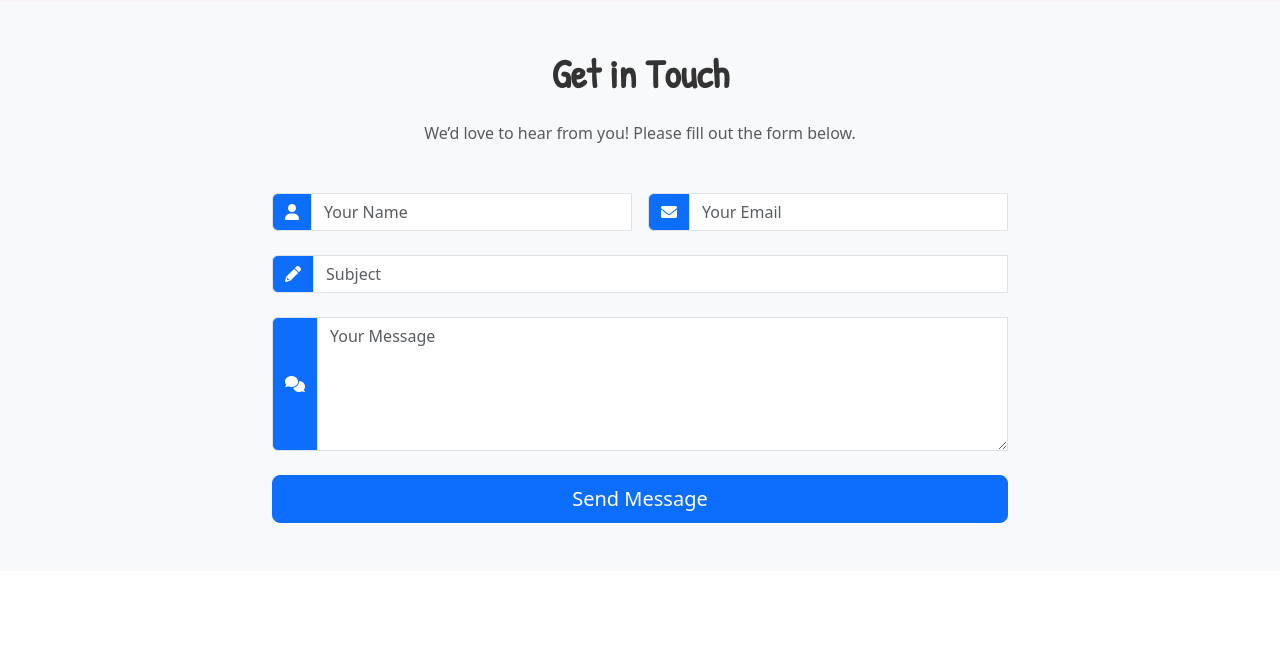
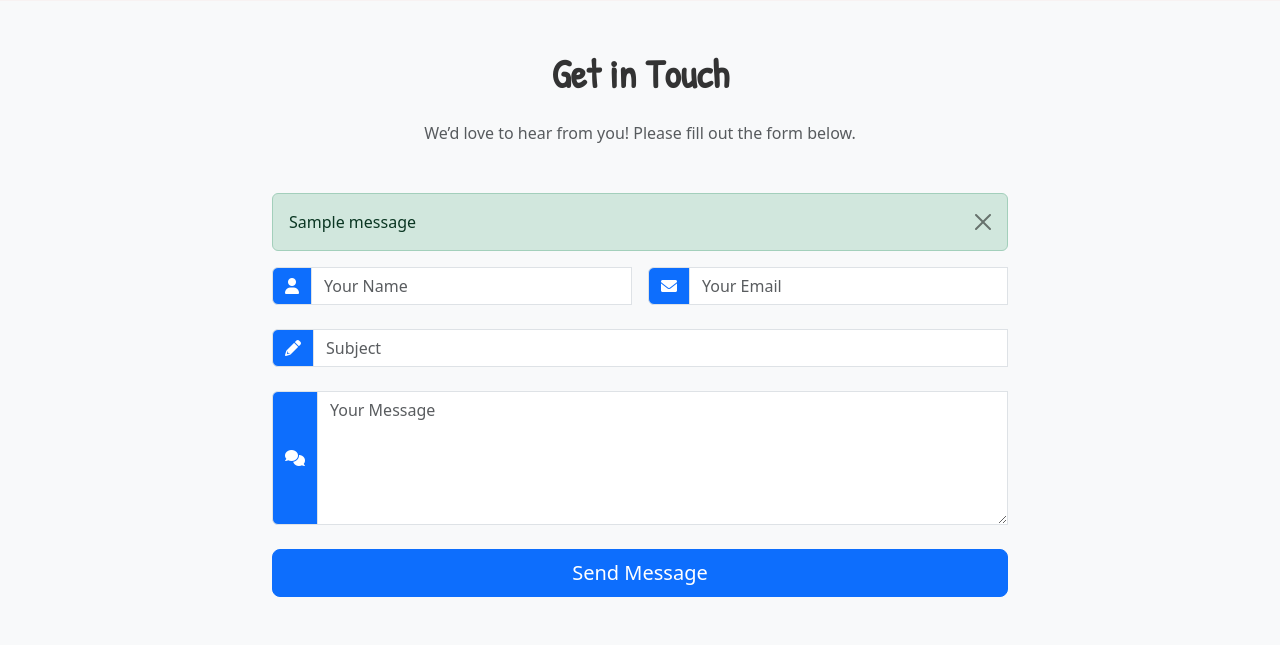
Before and after one commit to Ajay-2005/IdeaBox, a Django app: page / in a window 1280 px wide. Shown: the part 1638-2283 px from the top of the page. Before the commit the page ends 2161 px from the top, so only its background shows below. Run offline with Django 5.2, Linux system fonts and the light colour scheme; tables that the repository leaves empty hold one stand-in row (values such as "Sample post"); one stand-in notice (Sample message) is shown.

Commit message:
Configured smtp server to send email from contact form

```diff
--- a/incubator/views.py
+++ b/incubator/views.py
@@ -1,7 +1,29 @@
-from django.shortcuts import render
-from django.http import HttpResponse
-# Create your views here.
-
+from django.shortcuts import render, redirect
+from django.core.mail import send_mail
+from django.contrib import messages
+from django.conf import settings
 
 def home(request):
+    if request.method == "POST":
+        name = request.POST.get('name', '').strip()
+        email = request.POST.get('email', '').strip()
+        subject = request.POST.get('subject', '').strip()
+        message = request.POST.get('message', '').strip()
+        fullmessage = f"Message from {name}:\nReply to {email} \n{message}"
+
+        try:
+            send_mail(
+                subject=subject,
+                message=fullmessage,
+                from_email=settings.EMAIL_HOST_USER,
+                recipient_list=['testcodeaj123@gmail.com'],
+                fail_silently=False
+            )
+            messages.success(request, "Your message has been sent successfully")
+            return redirect('home')
+
+        except Exception as e:
+            print(e)
+            messages.error(request, "Failed to send the message. Please try again.")
+
     return render(request, 'home.html')
--- a/templates/home.html
+++ b/templates/home.html
@@ -95,7 +95,16 @@
         <p class="text-center mb-5 text-muted">We’d love to hear from you! Please fill out the form below.</p>
         <div class="row justify-content-center">
             <div class="col-lg-8 col-md-10">
+                {% if messages %}
+                    {% for message in messages %}
+                        <div class="alert {% if message.tags %}alert-{{ message.tags }}{% else %}alert-info{% endif %} alert-dismissible fade show" role="alert">
+                            {{ message }}
+                            <button type="button" class="btn-close" data-bs-dismiss="alert" aria-label="Close"></button>
+                        </div>
+                    {% endfor %}
+                {% endif %}
                 <form action="" method="POST" novalidate>
+                    {% csrf_token %}
                     <div class="row g-3">
                         <div class="col-md-6">
                             <label for="name" class="form-label visually-hidden">Your Name</label>
--- a/templates/partials/bootstrap.html
+++ b/templates/partials/bootstrap.html
@@ -9,7 +9,7 @@
     {% load static %}
 
     <link rel="stylesheet" href="{% static 'style.css' %}">
-    <script src="{% static 'js/script.js' %}"></script>
+    <script src="{% static 'script.js' %}"></script>
 
     <link href="https://cdn.jsdelivr.net/npm/bootstrap@5.3.3/dist/css/bootstrap.min.css" rel="stylesheet"
         integrity="sha384-QWTKZyjpPEjISv5WaRU9OFeRpok6YctnYmDr5pNlyT2bRjXh0JMhjY6hW+ALEwIH" crossorigin="anonymous">
@@ -24,7 +24,8 @@
     <nav class="navbar navbar-expand-lg custom-navbar">
 
         <div class="container-fluid">
-            <a class="navbar-brand text-white" href="#"><i class="fas fa-lightbulb custom-icon"></i><span class="title-idea">dea</span><span class="title-box">Box</span></a></a>
+            <a class="navbar-brand text-white" href="#"><i class="fas fa-lightbulb custom-icon"></i><span
+                    class="title-idea">dea</span><span class="title-box">Box</span></a></a>
 
             <button class="navbar-toggler" type="button" data-bs-toggle="collapse" data-bs-target="#navbarNav"
                 aria-controls="navbarNav" aria-expanded="false" aria-label="Toggle navigation">
```
Also changed, not shown: startupIdeaIncubator/settings.py (+11 -4 lines), 1 other file.
